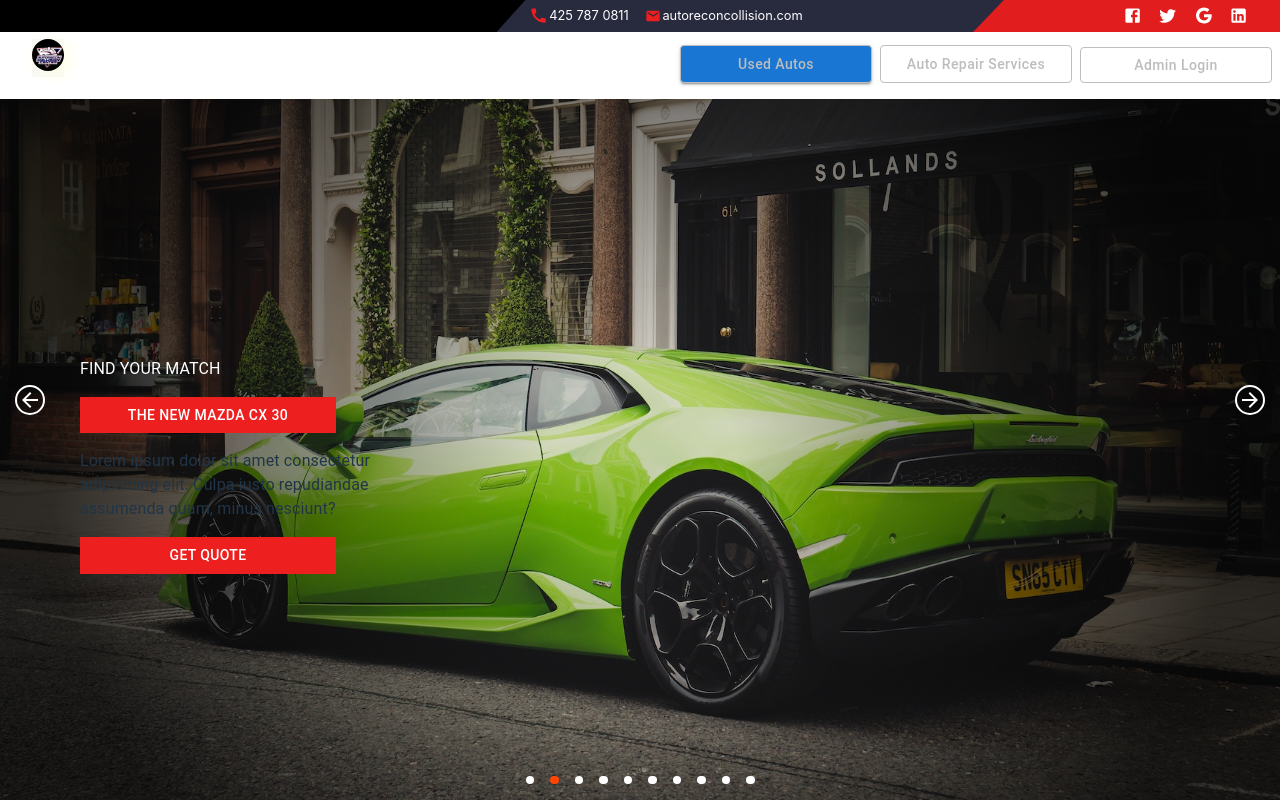
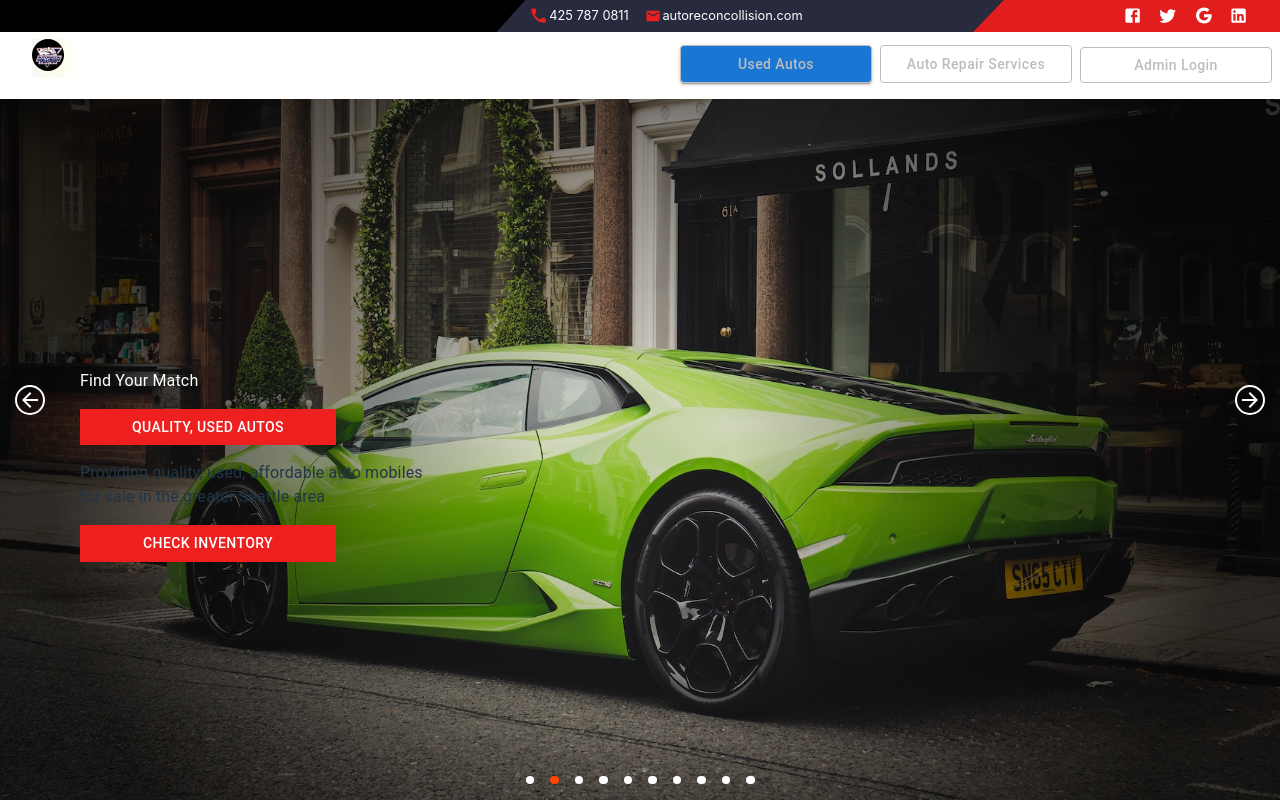
Before and after one commit to pflaquer/car-dealership, a React (Vite) app: page / in a window 1280 px wide. Shown: the top 802 px of the page. Built offline with nearby package versions, Linux system fonts and the light colour scheme.

Commit message:
Update CarGallery.tsx

```diff
--- a/src/components/car/CarGallery.tsx
+++ b/src/components/car/CarGallery.tsx
@@ -22,6 +22,8 @@ function CarGallery({ car }: { car: any }) {
     height: 30,
     cursor: "pointer",
   };
+
+  const match = "Find Your Match";
 
   const indicatorStyles: CSSProperties = {
     background: "#fff",
@@ -164,7 +166,7 @@ function CarGallery({ car }: { car: any }) {
                   width: "40vw",
                 }}
               >
-                <Typography sx={{ color: "#fff" }}>FIND YOUR MATCH</Typography>
+                <Typography sx={{ color: "#fff" }}>{match}</Typography>
                 <Box sx={{ color: "#fff" }}>
                   <Button
                     variant="contained"
@@ -180,12 +182,11 @@ function CarGallery({ car }: { car: any }) {
                       },
                     }}
                   >
-                    THE NEW MAZDA CX 30
+                    QUALITY, USED AUTOS
                   </Button>
                 </Box>
                 <Typography>
-                  Lorem ipsum dolor sit amet consectetur adipisicing elit. Culpa
-                  iusto repudiandae assumenda quam, minus nesciunt?
+                  Providing quality, used, affordable auto mobiles for sale in the greater Seattle area
                 </Typography>
                 <Box>
                   <Button
@@ -202,7 +203,7 @@ function CarGallery({ car }: { car: any }) {
                       },
                     }}
                   >
-                    GET QUOTE
+                    CHECK INVENTORY
                   </Button>
                 </Box>
               </Box>
@@ -221,7 +222,7 @@ function CarGallery({ car }: { car: any }) {
                   fontSize: "0.8rem",
                 }}
               >
-                <Typography>THE NEW MAZDA CX 30</Typography>
+                <Typography>USED QUALITY VEHICLES</Typography>
                 <Button
                   variant="contained"
                   disableElevation
@@ -234,7 +235,7 @@ function CarGallery({ car }: { car: any }) {
                     },
                   }}
                 >
-                  GET QUOTE
+                  CHECK INVENTORY
                 </Button>
               </Box>
             </Box>
```
